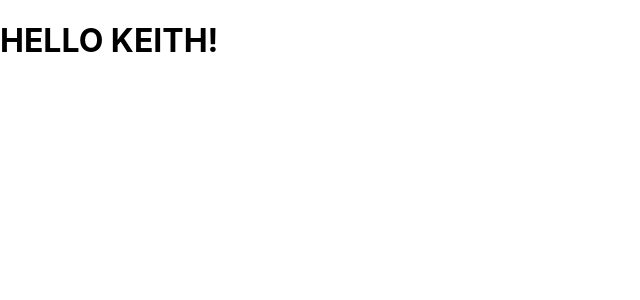
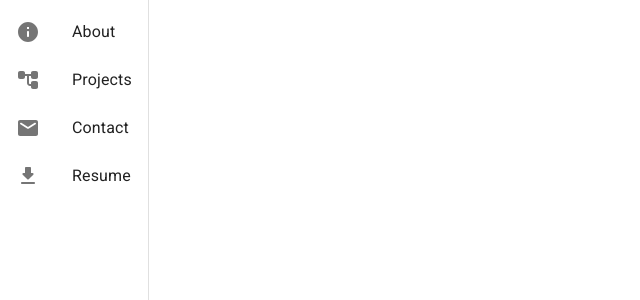
Before and after one commit to Kblack4290/Digital-Resume, a React (Create React App) app: page / in a window 1280 px wide. Shown: the top 300 px of the page, without its empty margins (0-640 px from the left). Built offline with nearby package versions, Linux system fonts and the light colour scheme.

Commit message:
Using MUI, working on drawer and routes

```diff
--- a/package.json
+++ b/package.json
@@ -3,6 +3,8 @@
   "version": "0.1.0",
   "private": true,
   "dependencies": {
+    "@material-ui/core": "^4.12.1",
+    "@material-ui/icons": "^4.11.2",
     "@testing-library/jest-dom": "^5.14.1",
     "@testing-library/react": "^11.2.7",
     "@testing-library/user-event": "^12.8.3",
--- a/public/index.html
+++ b/public/index.html
@@ -24,6 +24,7 @@
       work correctly both with client-side routing and a non-root public URL.
       Learn how to configure a non-root public URL by running `npm run build`.
     -->
+    <link rel="stylesheet" href="https://fonts.googleapis.com/css?family=Roboto:300,400,500,700&display=swap" />
     <title>React App</title>
   </head>
   <body>
--- a/src/App.js
+++ b/src/App.js
@@ -1,16 +1,21 @@
 import React from "react";
 import { BrowserRouter as Router, Route, Switch } from "react-router-dom";
 import Landing from "./pages/Landing"
+import Nav from "./components/Nav"
+import About from "./pages/About"
 import './App.css';
 
 function App() {
   return (
     <Router>
-
+      <Nav />
       <Switch>
-      <Route exact path="/">
-      <Landing />
-      </Route>
+        <Route exact path="/">
+          <Landing />
+        </Route>
+        <Route exact path="/About">
+        <About />
+        </Route>
       </Switch>
 
     </Router>
--- /dev/null
+++ b/src/components/Nav.js
@@ -0,0 +1,58 @@
+import React from 'react'
+import { Drawer, ListItem, ListItemIcon, ListItemText, List, Icons } from '@material-ui/core/';
+import { makeStyles } from '@material-ui/core/styles'
+import { GetAppRounded, InfoRounded, AccountTreeRounded, EmailRounded } from '@material-ui/icons/';
+import { withRouter } from "react-router-dom"
+
+const useStyles = makeStyles({
+    drawer: {
+        width: '200px'
+    }
+})
+
+const Nav = (props) => {
+    const { history } = props;
+    const classes = useStyles();
+    const itemList = [
+        {
+            text: 'About',
+            icon: <InfoRounded />,
+            onClick: () => history.push('/About')
+        },
+        {
+            text: 'Projects',
+            icon: <AccountTreeRounded />,
+            onClick: () => history.push('/Projects')
+        },
+        {
+            text: 'Contact',
+            icon: <EmailRounded />,
+            onClick: () => history.push('/Contact')
+        },
+        {
+            text: 'Resume',
+            icon: <GetAppRounded />
+        }
+    ]
+    return (
+        <div>
+            <Drawer variant="permanent" anchor="left" className={classes.drawer}>
+
+                <List>
+                    {itemList.map((item, index) => {
+                        const { text, icon, onClick } = item;
+                        return (
+                            <ListItem button key={text} onClick= {onClick}>
+                                {icon && <ListItemIcon>{icon}</ListItemIcon>}
+                                <ListItemText primary={text} />
+                            </ListItem>
+                        )
+                    })}
+                </List>
+
+            </Drawer>
+        </div>
+    )
+}
+
+export default withRouter (Nav);
--- /dev/null
+++ b/src/pages/About.js
@@ -0,0 +1,11 @@
+import React from 'react'
+
+const About = () => {
+    return (
+        <div>
+            <h1>THIS IS THE ABOUT PAGE</h1>
+        </div>
+    )
+}
+
+export default About
--- a/src/pages/Landing.js
+++ b/src/pages/Landing.js
@@ -2,9 +2,7 @@
 
 const Landing = () => {
     return (
-        <div>
-          <h1>HELLO KEITH!</h1>
-        </div>
+       <h1>HEllO</h1>
     )
 }
 
```
Also changed, not shown: 1 other file (tests, documents, lock files or other folders).
